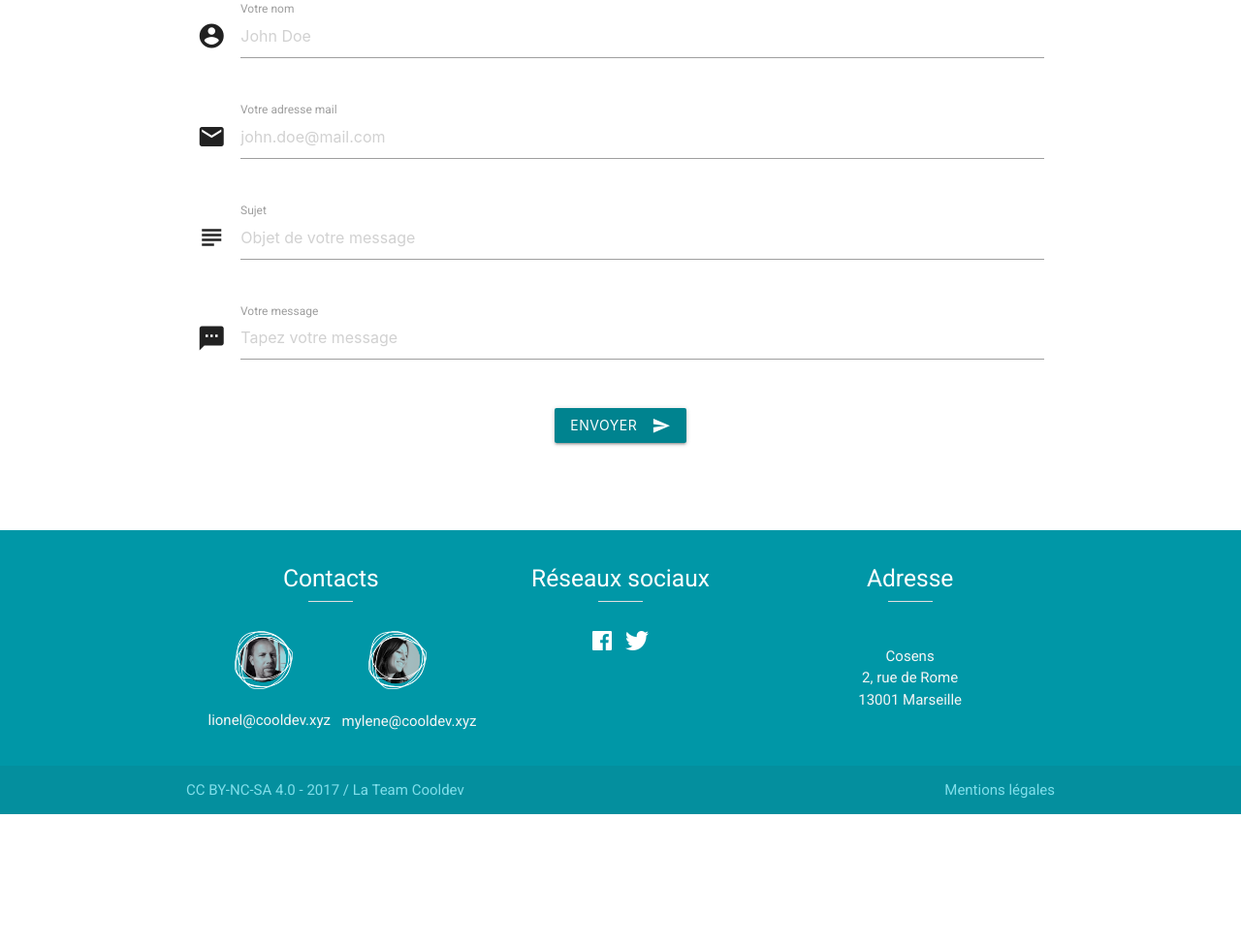
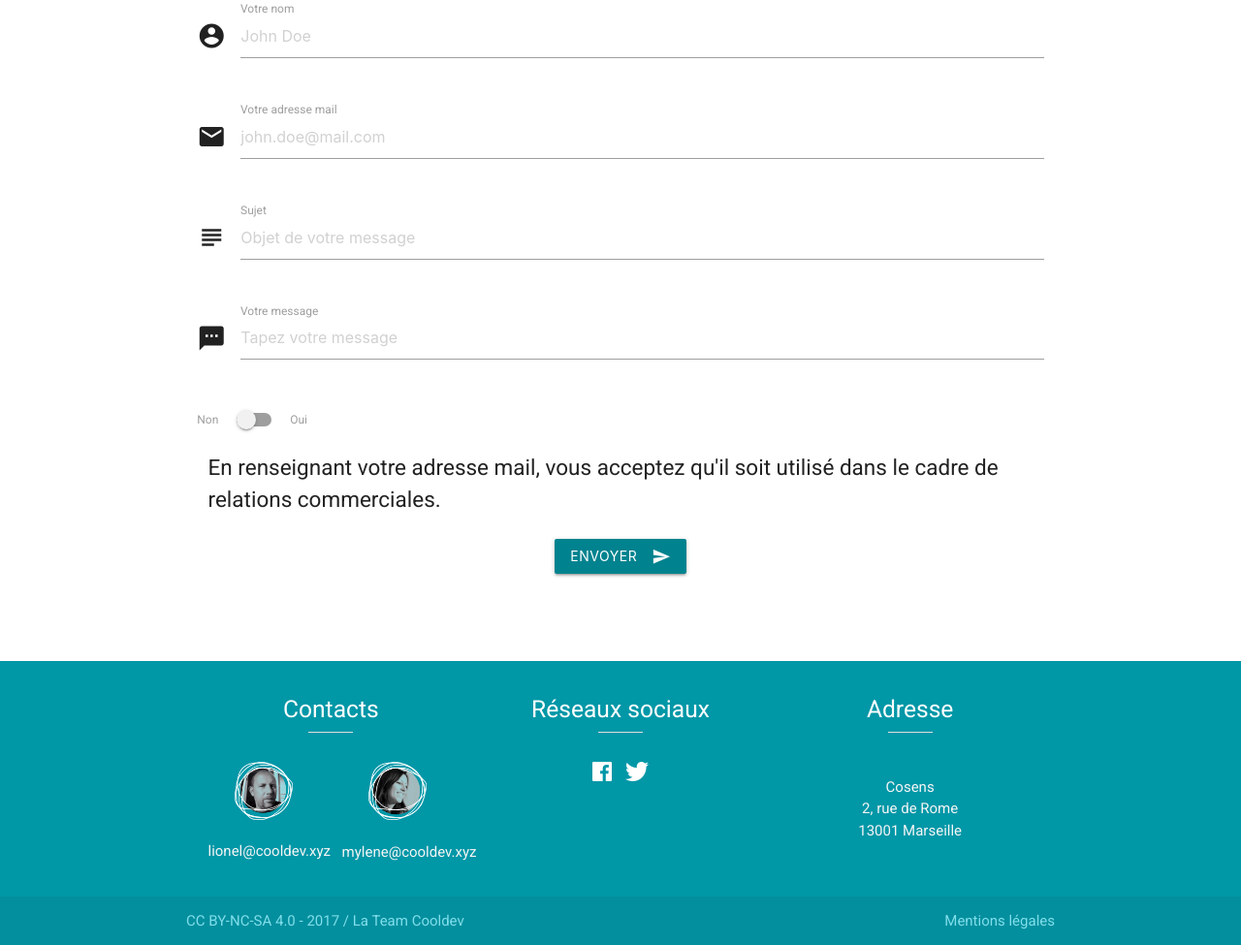
Before and after one commit to Letitbe133/tinysite-base, a PHP site: page / in a window 1280 px wide. Shown: the part 2741-3716 px from the top of the page at 97% size. Before the commit the page ends 3581 px from the top, so only its background shows below. Run offline with PHP 8.4, Linux system fonts and the light colour scheme; some libraries are stand-ins or nearby versions.

Commit message:
Ajout consentement sur contact form et MAJ todo

```diff
--- a/contact.php
+++ b/contact.php
@@ -1,26 +1,49 @@
 <?php
-error_reporting(E_ALL);
 
+// error_reporting(E_ALL);
+
+// Vérification que le formulaire a été posté
 if (isset($_POST['submit'])) {
+
+  // Vérification anti bots
+  if (empty($_POST['check'])) {
+
+    // vérification que les champs ne sont pas vides
     if (!empty($_POST['nom'] && $_POST['email'] && $_POST['objet'] && $_POST['message'])) {
-    $to       = 'lionel@cooldev.xyz';
-    $nom      = filter_input(INPUT_POST, 'nom', FILTER_SANITIZE_SPECIAL_CHARS, FILTER_FLAG_STRIP_HIGH);
+      $to       = 'mylene@cooldev.xyz';
+      $nom     = filter_input(INPUT_POST, 'nom', FILTER_SANITIZE_SPECIAL_CHARS, FILTER_FLAG_STRIP_HIGH);
       $email    = filter_input(INPUT_POST, 'email', FILTER_SANITIZE_EMAIL, FILTER_VALIDATE_EMAIL);
       $objet    = filter_input(INPUT_POST, 'objet', FILTER_SANITIZE_SPECIAL_CHARS, FILTER_FLAG_STRIP_HIGH);
-    $message  = nl2br(filter_input(INPUT_POST, 'message', FILTER_SANITIZE_SPECIAL_CHARS, FILTER_FLAG_STRIP_HIGH));
-    $headers  =  "From:" . $email . "\r\n" .
+      $message  = filter_input(INPUT_POST, 'message', FILTER_SANITIZE_SPECIAL_CHARS, FILTER_FLAG_STRIP_HIGH);
+      $consent  = $_POST['consent_contact'];
+      $today = date("j M Y");
+      $mention = "En renseignant votre adresse mail, vous acceptez qu'il soit utilisé dans le cadre de relations commerciales.";
+      $headers =  "From:" . $email . "\r\n" .
       "Reply-To:" . $email . "\r\n" .
-                "MIME-Version: 1.0\r\n" .
       "Content-Type: text/html; charset=ISO-8859-1\r\n" .
       "X-Mailer: PHP/" . phpversion();
+
+      // Vérification du consentement de l'utilisateur
+      if ($consent == "on") {
+        $objet_consent = "Acceptation utilisation commerciale email";
+        $message_consent = "Date : " .$today . "\n // Adresse mail : " . $email . "\n // Consentement : " . $mention . "\n // Origine : " . $_SERVER['REQUEST_URI'] . "\n";
+
+        // Envoi du mail confirmant le consentement
+        mail($to, $objet_consent, $message_consent, $headers);
+
+        // Envoi du mail de feedback
         mail($to, $objet, $message, $headers);
-    $feedback = "Super " . $nom . "! On revient vers vous rapido ;)";
+        $feedback = "Super " . $nom . "! On revient vers vous rapidement ;)";
+
+      } else {
+        $feedback = "Vous devez accepter l'utilisation de votre adresse mail pour des relations commerciales";
+      }
     } else {
       $feedback = "Ooops ! Il doit manquer quelque chose... ";
+    }
   }
 } else {
   $feedback = '';
 };
 
-echo $feedback;
 ?>
--- a/index.php
+++ b/index.php
@@ -1,3 +1,7 @@
+<?php
+  require_once('contact.php');
+?>
+
 <!DOCTYPE html>
 <html lang="fr">
   <head>
@@ -300,6 +304,20 @@
               <label for="message">Votre message</label>
             </div>
           </div>
+          <input type="text" hidden name="check">
+          <!-- Switch -->
+          <div class="switch">
+            <label>
+                Non
+                <input type="checkbox" name="consent_contact">
+                <span class="lever"></span>
+                Oui
+            </label>
+          </div>
+          <div class="col s12">
+            <p>En renseignant votre adresse mail, vous acceptez qu'il soit utilisé dans le cadre de relations commerciales.
+            </p>
+          </div>
           <div class="row">
             <div class="col s12 center-align">
               <button class="btn waves-effect waves-light cyan darken-3" id="submit" type="submit" name="submit">Envoyer
@@ -307,6 +325,9 @@
               </button>
             </div>
           </div>
+          <div id="feedback">
+            <?php echo $feedback; ?>
+  	      </div>
         </form>
       </div>
     </section>
```
Also changed, not shown: todo.md (+0 -2 lines). Lines whose indentation alone changed are shown as unchanged.
